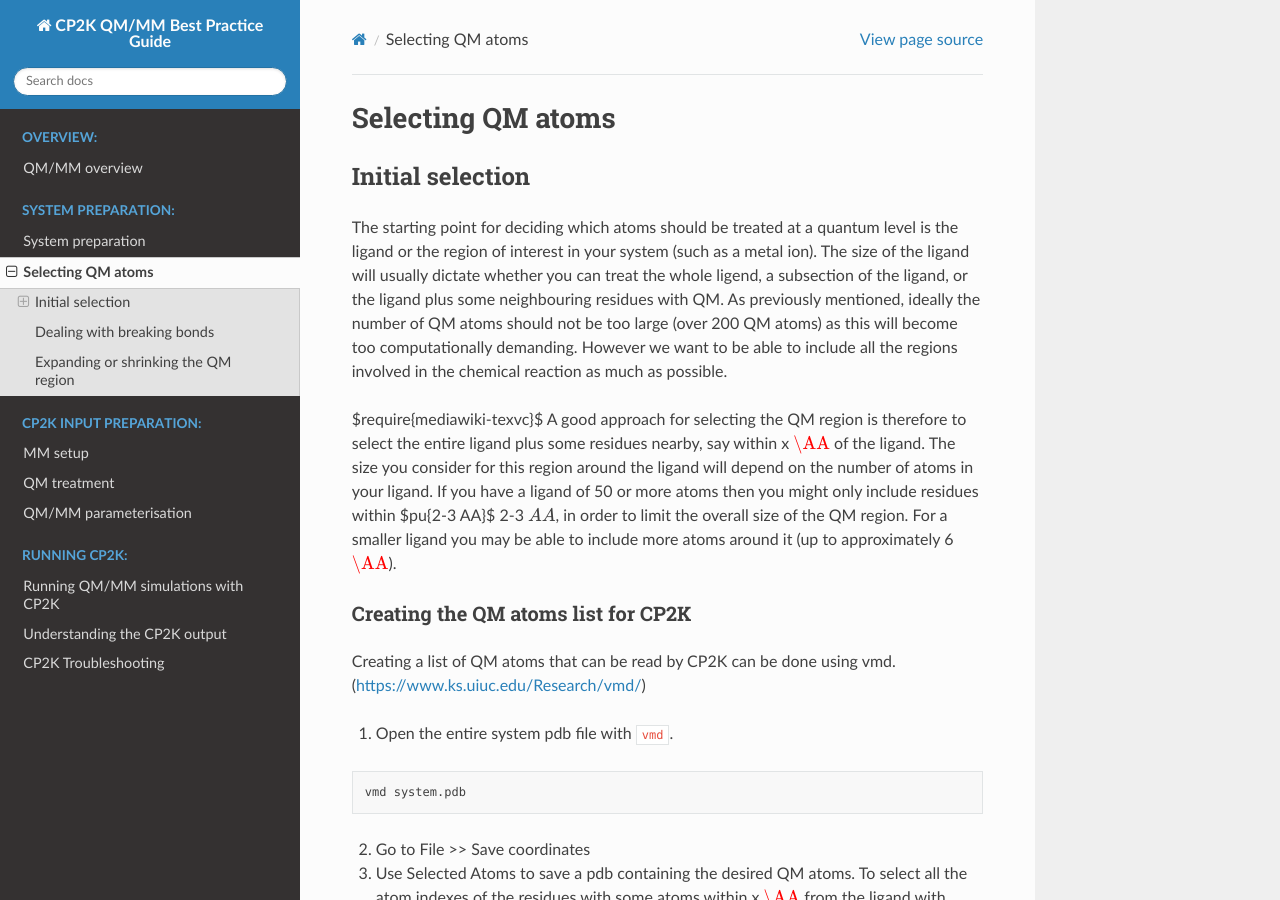
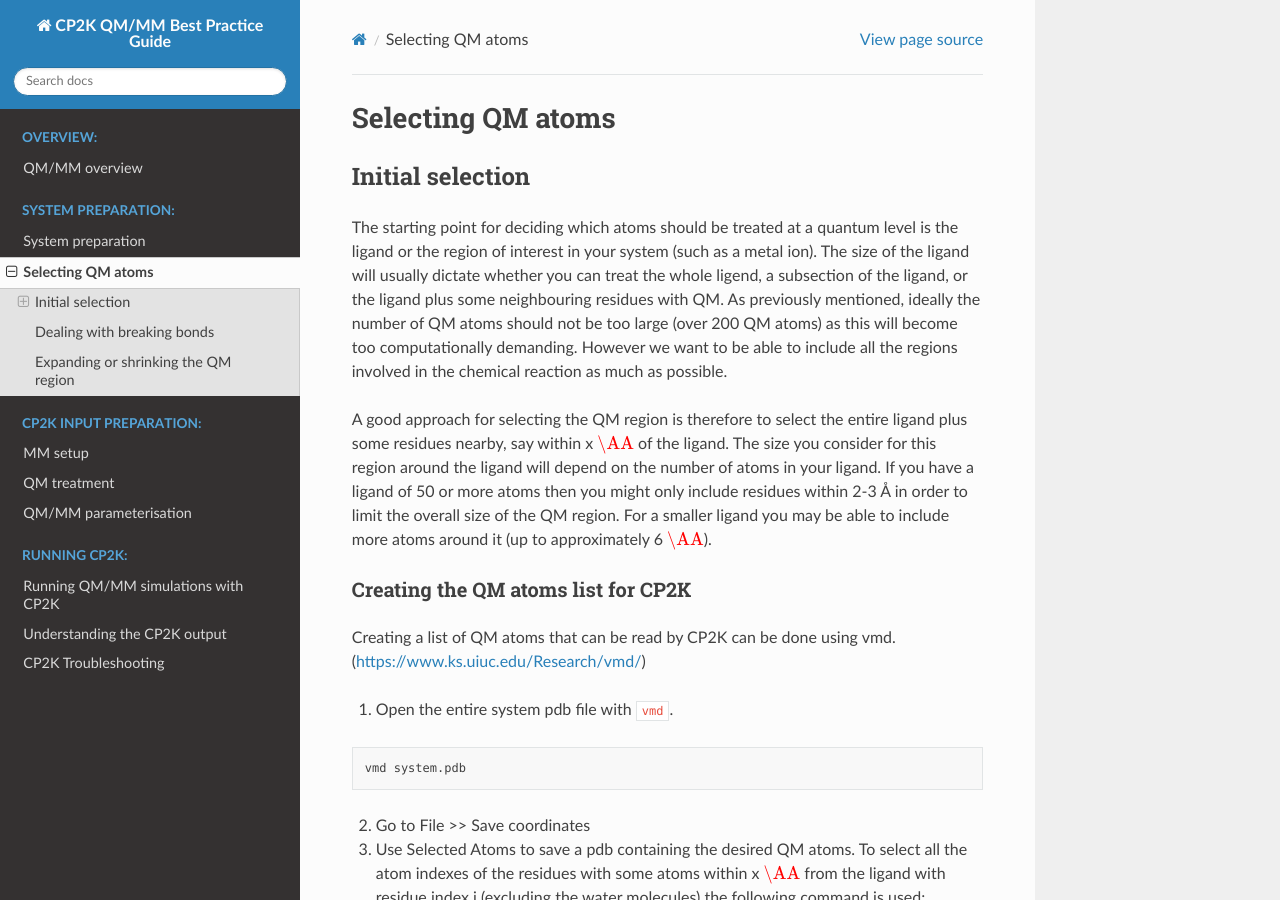
Before and after one commit to bioexcel/qmmm_bpg, a Sphinx documentation site: the page built from docs/system_preparation/selecting_qm_atoms.rst, in a window 1280 px wide and 900 px high. Built offline with Sphinx 7.4.7 and the Read the Docs theme 2.0.0, drawn with Linux system fonts in a browser that asks for light colours.

Commit message:
Update selecting_qm_atoms.rst

```diff
--- a/docs/system_preparation/selecting_qm_atoms.rst
+++ b/docs/system_preparation/selecting_qm_atoms.rst
@@ -15,11 +15,10 @@ number of QM atoms should not be too large (over 200 QM atoms) as this will beco
 computationally demanding. However we want to be able to include all the regions
 involved in the chemical reaction as much as possible.
 
-$\require{mediawiki-texvc}$
 A good approach for selecting the QM region is therefore to select the entire ligand plus
 some residues nearby, say within x :math:`\AA` of the ligand. The size you consider for this region
 around the ligand will depend on the number of atoms in your ligand. If you have a ligand of
-50 or more atoms then you might only include residues within $\pu{2-3 \AA}$ 2-3 :math:`\\AA`, in order to limit
+50 or more atoms then you might only include residues within 2-3 Å in order to limit
 the overall size of the QM region. For a smaller ligand you may be able to include more atoms around it
 (up to approximately 6 :math:`\AA`).
 
```
